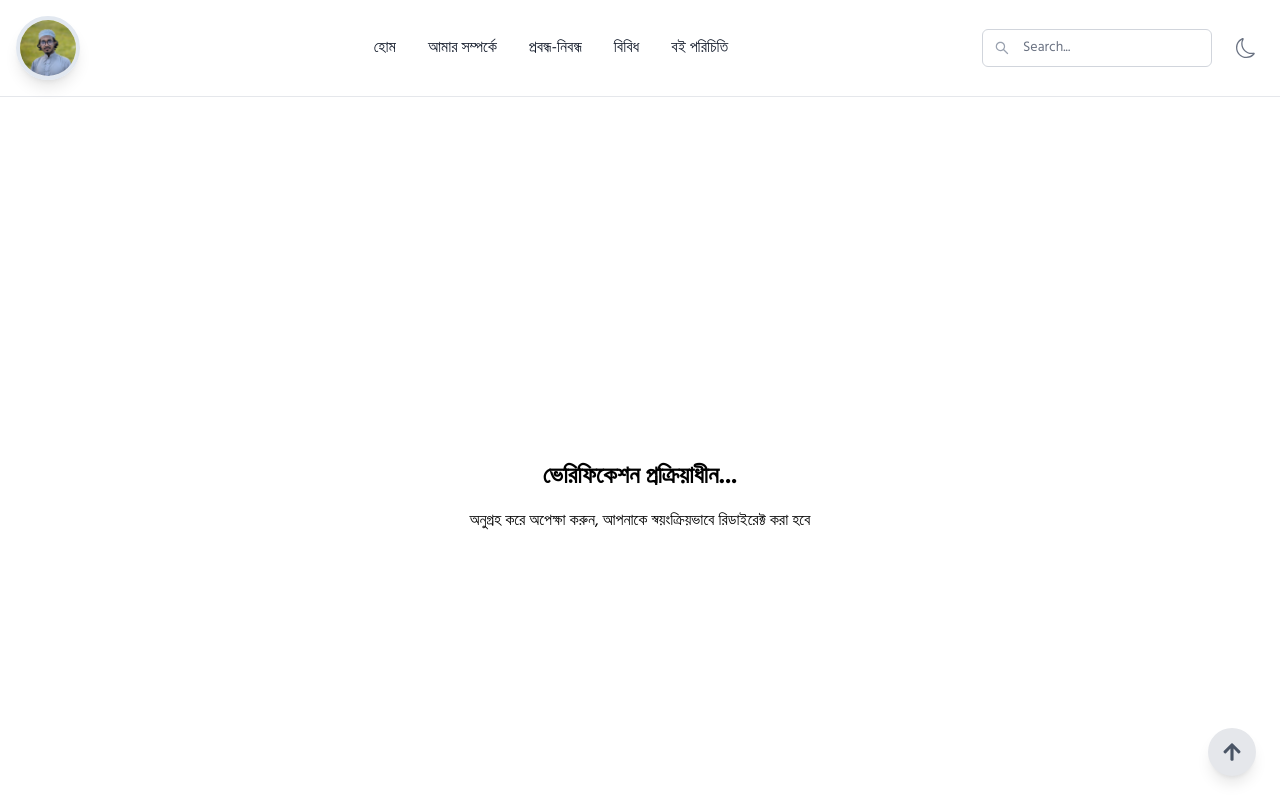
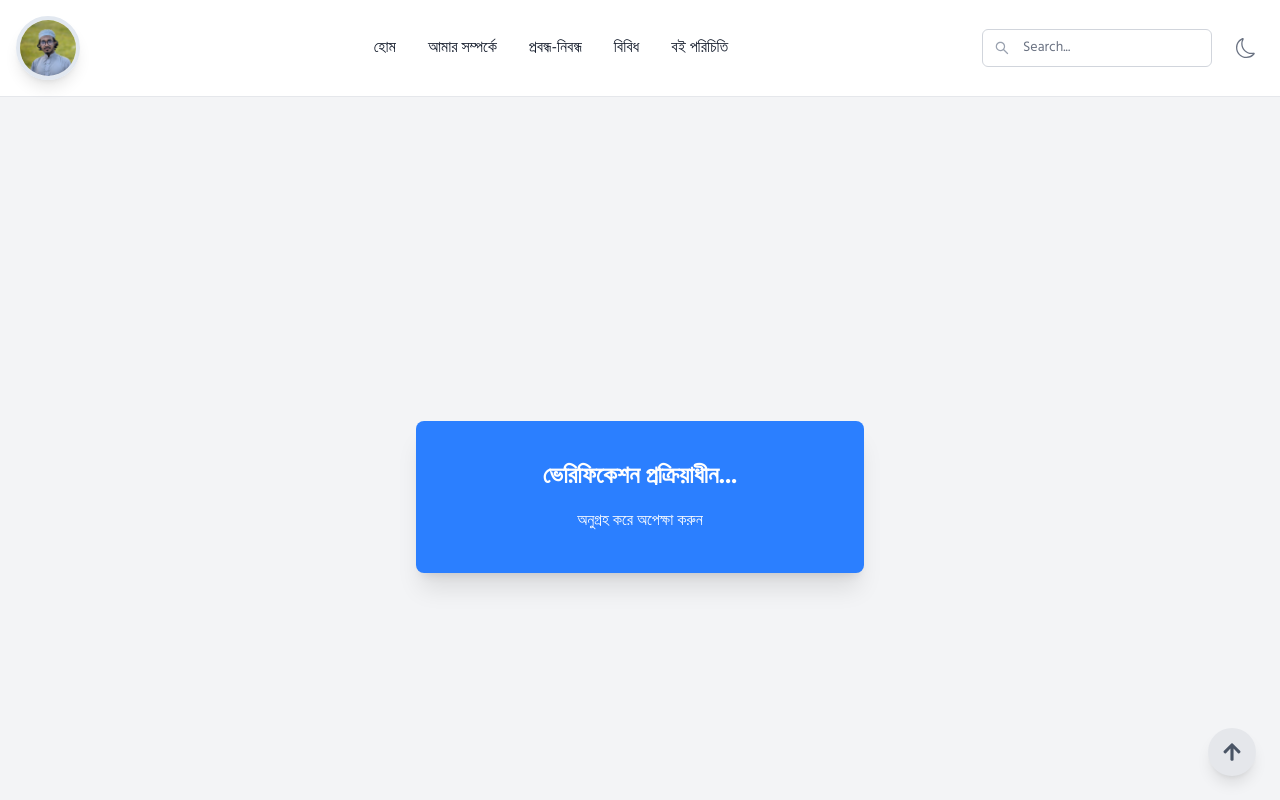
Before and after one commit to ubaydullahtasnimosd/client, a React (Vite) app: page /verify in a window 1280 px wide. Shown: the top 800 px of the page. Built offline with nearby package versions, Linux system fonts and the light colour scheme.

Commit message:
feat(verify): done

```diff
--- a/api/subscribe.js
+++ b/api/subscribe.js
@@ -1,4 +1,3 @@
-// src/api/subscribe.js
 import axios from 'axios';
 
 const API_BASE_URL = "https://server-iota-ebon-83.vercel.app/api/v1/subscribe";
--- a/pages/VerificationPage.jsx
+++ b/pages/VerificationPage.jsx
@@ -1,4 +1,4 @@
-import { useEffect } from 'react';
+import { useEffect, useState } from 'react';
 import { useSearchParams } from 'react-router-dom';
 import { toast } from 'react-toastify';
 import { verifySubscription } from '../api/subscribe';
@@ -6,38 +6,77 @@ import { verifySubscription } from '../api/subscribe';
 export const VerificationPage = () => {
   const [searchParams] = useSearchParams();
   const token = searchParams.get('verification_token');
+  const [verificationStatus, setVerificationStatus] = useState(null);
 
   useEffect(() => {
     const verifyToken = async () => {
       try {
         if (token) {
-          await verifySubscription(token);
-          toast.success('ইমেইল ভেরিফিকেশন সফল!');
-          setTimeout(() => {
-            window.location.href = '/';
-          }, 3000);
+          const response = await verifySubscription(token);
+
+          if (response.message === "already verified") {
+            setVerificationStatus('already_verified');
+          } else {
+            setVerificationStatus('success');
+          }
+
+          toast.success(
+            verificationStatus === 'already_verified'
+              ? 'আপনি ইতিমধ্যেই সাবস্ক্রাইব করেছেন!'
+              : 'সাবস্ক্রিপশন সফলভাবে নিশ্চিত করা হয়েছে!'
+          );
         }
       } catch (error) {
+        setVerificationStatus('error');
         toast.error(error.response?.data?.message || 'ভেরিফিকেশন ব্যর্থ');
-        setTimeout(() => {
-          window.location.href = '/';
-        }, 3000);
       }
     };
 
     verifyToken();
-  }, [token]);
+  }, [token, verificationStatus]);
 
   return (
-    <div className="min-h-screen flex items-center justify-center">
-      <div className="text-center">
-        <h2 className="text-2xl font-bold mb-4 dark:text-white">
-          ভেরিফিকেশন প্রক্রিয়াধীন...
-        </h2>
-        <p className="dark:text-gray-300">
-          অনুগ্রহ করে অপেক্ষা করুন, আপনাকে স্বয়ংক্রিয়ভাবে রিডাইরেক্ট করা হবে
-        </p>
-      </div>
+    <div className="min-h-screen flex items-center justify-center bg-gray-100 dark:bg-slate-800 p-4">
+      {(verificationStatus === 'success' || verificationStatus === 'already_verified') && (
+        <div className="bg-black text-white p-10 rounded-lg shadow-xl text-center max-w-md w-full">
+          <h2 className="text-2xl font-bold mb-4">
+            {verificationStatus === 'success'
+              ? 'Subscription confirmed!'
+              : 'You are already subscribed!'}
+          </h2>
+          <p className="mb-6">
+            {verificationStatus === 'success'
+              ? 'আপনার সাবস্ক্রিপশন সফলভাবে নিশ্চিত করা হয়েছে। নতুন আপডেট পেতে আপনার ইমেইল চেক করুন।'
+              : 'আপনি ইতিমধ্যেই আমাদের সাবস্ক্রাইবার লিস্টে রয়েছেন। নতুন আপডেট পেতে আপনার ইমেইল চেক করুন।'}
+          </p>
+          <a
+            href="/"
+            className="inline-block bg-white text-black px-6 py-2 rounded-md font-medium hover:bg-gray-200 transition"
+          >
+            হোম পেজে ফিরে যান
+          </a>
+        </div>
+      )}
+
+      {verificationStatus === 'error' && (
+        <div className="bg-red-500 text-white p-10 rounded-lg shadow-xl text-center max-w-md w-full">
+          <h2 className="text-2xl font-bold mb-4">ভেরিফিকেশন ব্যর্থ</h2>
+          <p className="mb-6">দুঃখিত, আপনার ভেরিফিকেশন প্রক্রিয়া সম্পন্ন হয়নি। অনুগ্রহ করে আবার চেষ্টা করুন।</p>
+          <a
+            href="/"
+            className="inline-block bg-white text-red-500 px-6 py-2 rounded-md font-medium hover:bg-gray-100 transition"
+          >
+            হোম পেজে ফিরে যান
+          </a>
+        </div>
+      )}
+
+      {!verificationStatus && (
+        <div className="bg-blue-500 text-white p-10 rounded-lg shadow-xl text-center max-w-md w-full">
+          <h2 className="text-2xl font-bold mb-4">ভেরিফিকেশন প্রক্রিয়াধীন...</h2>
+          <p>অনুগ্রহ করে অপেক্ষা করুন</p>
+        </div>
+      )}
     </div>
   );
 };
```
